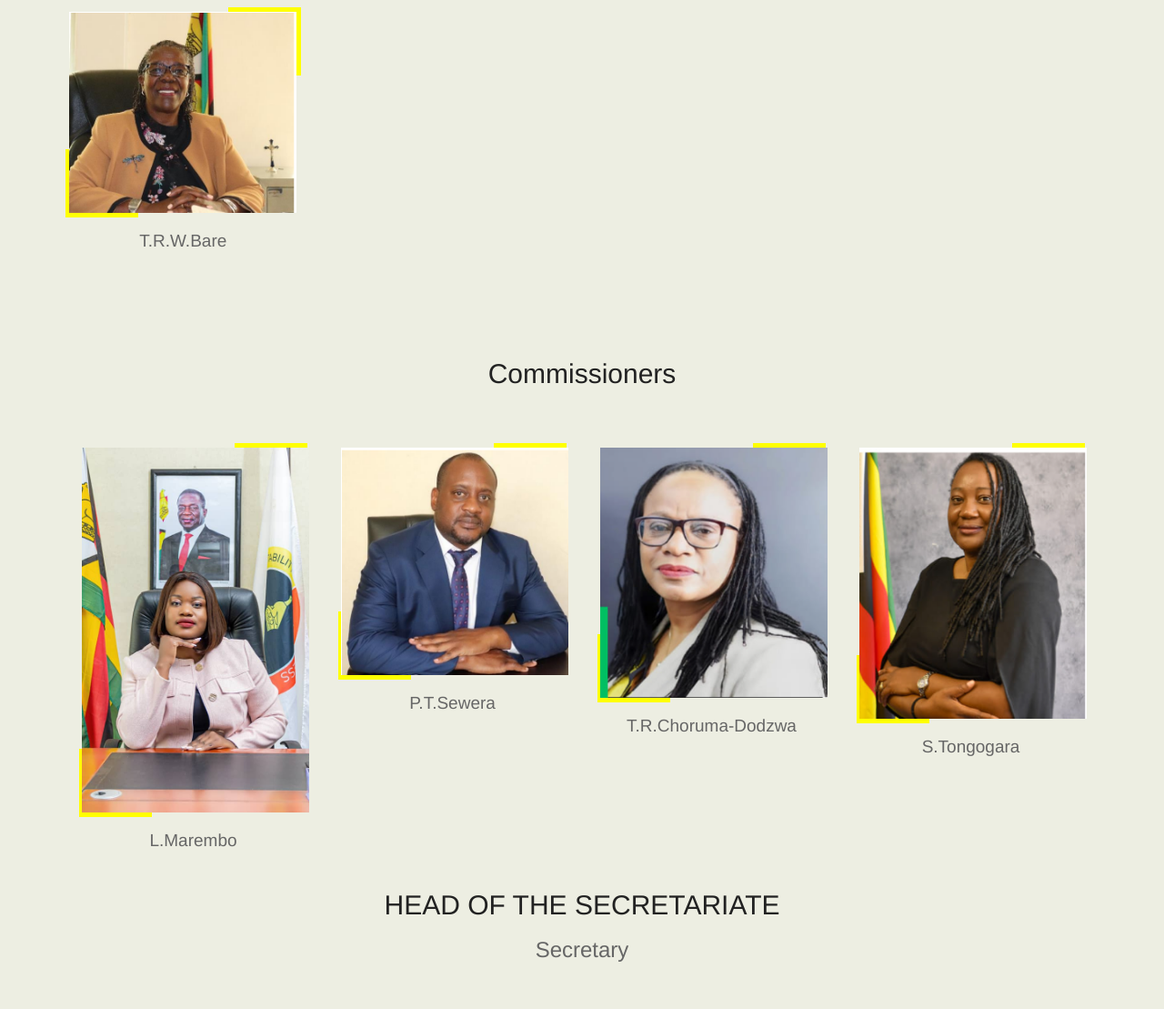
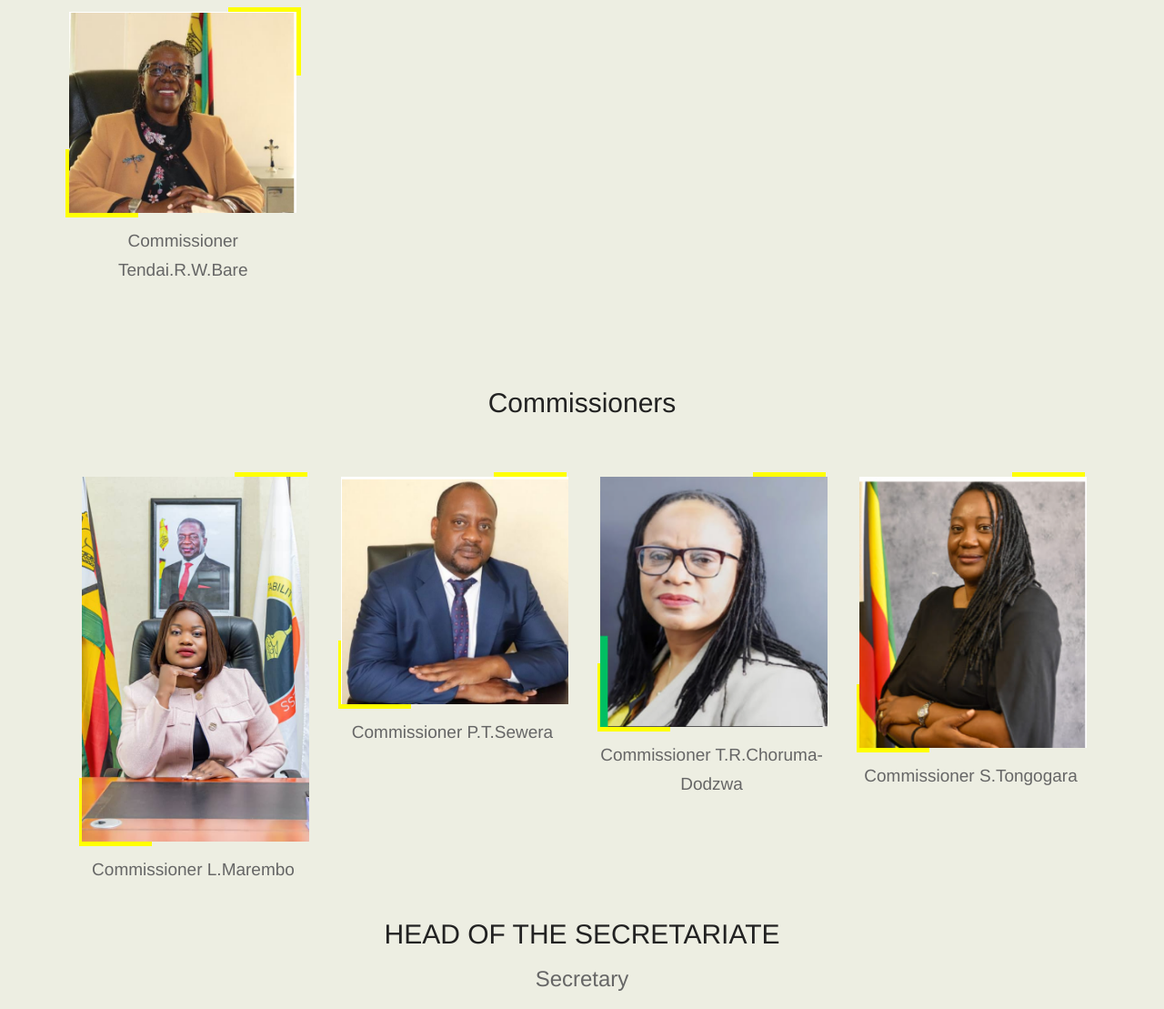
Before and after one commit to juliet-ian/zlc6, a plain HTML site: page index.html in a window 1280 px wide. Shown: the part 2255-3364 px from the top of the page at 91% size. Drawn offline with nearby package versions, Linux system fonts and the light colour scheme.

Commit message:
Update index.html

```diff
--- a/index.html
+++ b/index.html
@@ -215,7 +215,7 @@ a{
               <img class="img-responsive" src="./images/bare.png" alt=""> </div>
             <!-- Member Details -->
             <div class="team-title">
-			<h4>T.R.W.Bare</h4>
+			<h4>Commissioner Tendai.R.W.Bare</h4>
             <!-- Designation -->
 
 
@@ -243,7 +243,7 @@ a{
                   <!-- Image  -->
                   <img class="img-responsive" src="./images/marembo2.jpeg" alt=""> </div>
                 <!-- Member Details -->
-                <h4>L.Marembo</h4>
+                <h4>Commissioner L.Marembo</h4>
                 <!-- Designation -->
 
 
@@ -257,7 +257,7 @@ a{
                   <!-- Image  -->
                   <img class="img-responsive" src="./images/sewera.png" alt=""> </div>
                 <!-- Member Details -->
-                <h4>P.T.Sewera</h4>
+                <h4>Commissioner P.T.Sewera</h4>
                 <!-- Designation -->
 
 
@@ -271,7 +271,7 @@ a{
               <!-- Image  -->
               <img class="img-responsive" src="./images/dodzwa.png" alt=""> </div>
             <!-- Member Details -->
-            <h4>T.R.Choruma-Dodzwa</h4>
+            <h4> Commissioner T.R.Choruma-Dodzwa</h4>
             <!-- Designation -->
 
 
@@ -286,7 +286,7 @@ a{
               <!-- Image  -->
               <img class="img-responsive" src="./images/tongogara.png" alt=""> </div>
             <!-- Member Details -->
-            <h4>S.Tongogara</h4>
+            <h4>Commissioner S.Tongogara</h4>
             <!-- Designation -->
 
 
```
